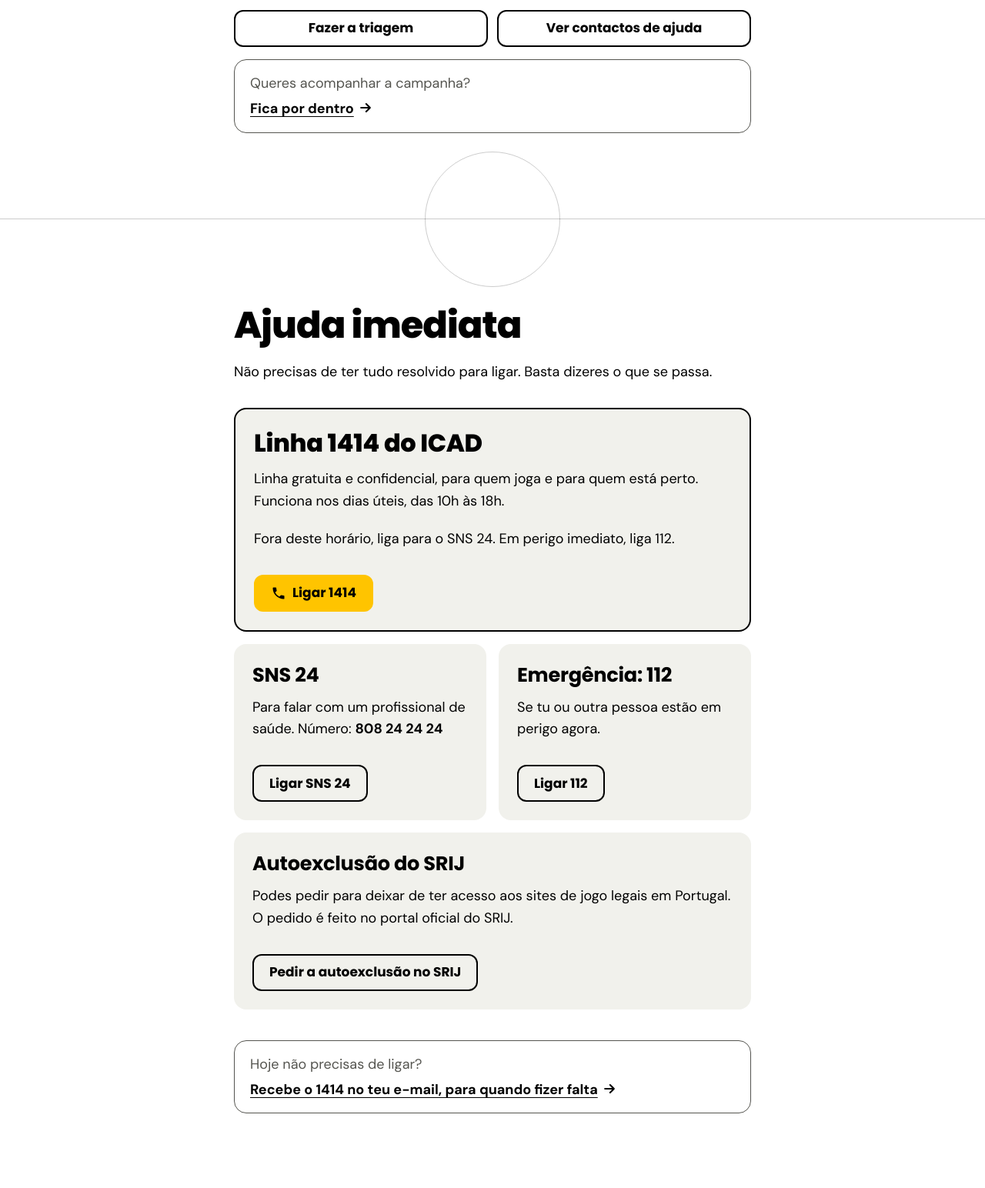
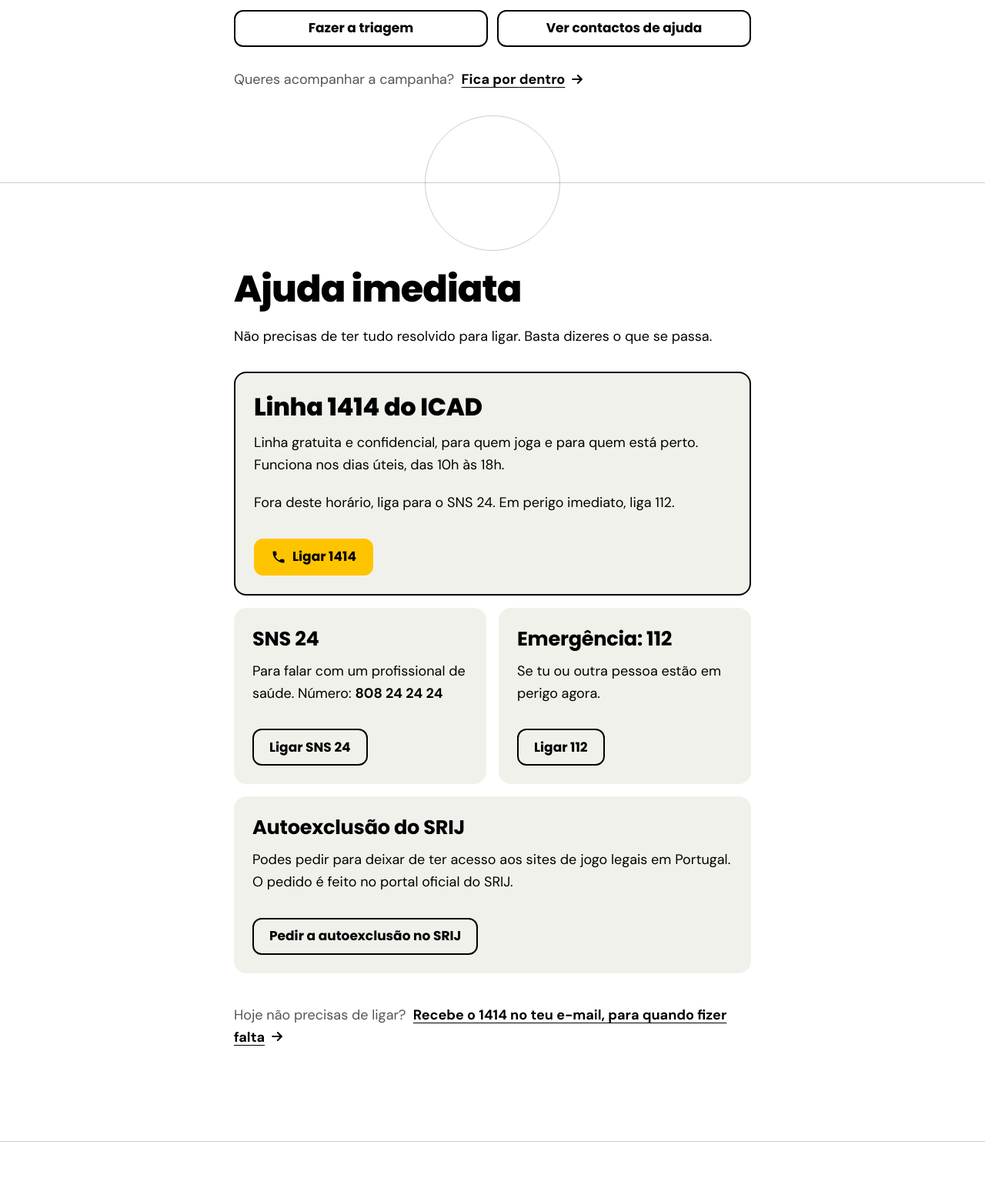
Before and after one commit to alvesxyz/fora-de-jogo, a plain HTML site: page index.html in a window 1280 px wide. Shown: the part 536-2080 px from the top of the page at 77% size. Drawn offline with Linux system fonts and the light colour scheme.

Commit message:
Convites como linha de texto, sem caixa
Repõe o ritmo de espaçamento entre secções. A seta fica sempre junto
da última palavra.

Co-Authored-By: Claude Opus 5.5 <noreply@anthropic.com>
Claude-Session: https://claude.ai/code/session_01CcraKdsfgpqu2zxuU2NHAS

```diff
--- a/index.html
+++ b/index.html
@@ -59,7 +59,7 @@
         </div>
         <a class="convite" href="#fica-por-dentro" data-convite="topo">
           <span class="convite__gancho">Queres acompanhar a campanha?</span>
-          <span class="convite__acao">Fica por dentro<svg class="convite__seta" viewBox="0 0 24 24" aria-hidden="true" focusable="false"><path d="M5 12h13M13 6l6 6-6 6"/></svg></span>
+          <span class="convite__acao">Fica por <span class="convite__fim">dentro<svg class="convite__seta" viewBox="0 0 24 24" aria-hidden="true" focusable="false"><path d="M5 12h13M13 6l6 6-6 6"/></svg></span></span>
         </a>
       </div>
     </section>
@@ -98,7 +98,7 @@
         </ul>
         <a class="convite" href="#fica-por-dentro" data-convite="ajuda">
           <span class="convite__gancho">Hoje não precisas de ligar?</span>
-          <span class="convite__acao">Recebe o 1414 no teu e-mail, para quando fizer falta<svg class="convite__seta" viewBox="0 0 24 24" aria-hidden="true" focusable="false"><path d="M5 12h13M13 6l6 6-6 6"/></svg></span>
+          <span class="convite__acao">Recebe o 1414 no teu e-mail, para quando fizer <span class="convite__fim">falta<svg class="convite__seta" viewBox="0 0 24 24" aria-hidden="true" focusable="false"><path d="M5 12h13M13 6l6 6-6 6"/></svg></span></span>
         </a>
       </div>
     </section>
@@ -114,7 +114,7 @@
         </div>
         <a class="convite" href="#fica-por-dentro" data-convite="video">
           <span class="convite__gancho">O vídeo ainda está a ser produzido.</span>
-          <span class="convite__acao">Deixa o e-mail e sê dos primeiros a vê-lo<svg class="convite__seta" viewBox="0 0 24 24" aria-hidden="true" focusable="false"><path d="M5 12h13M13 6l6 6-6 6"/></svg></span>
+          <span class="convite__acao">Deixa o e-mail e sê dos primeiros a <span class="convite__fim">vê-lo<svg class="convite__seta" viewBox="0 0 24 24" aria-hidden="true" focusable="false"><path d="M5 12h13M13 6l6 6-6 6"/></svg></span></span>
         </a>
       </div>
     </section>
@@ -140,7 +140,7 @@
         <p>A perturbação do jogo é uma condição de saúde. Não é falta de força de vontade, e tem tratamento.</p>
         <a class="convite" href="#fica-por-dentro" data-convite="dados">
           <span class="convite__gancho">Os números não ficam por aqui.</span>
-          <span class="convite__acao">Recebe os dados da campanha no teu e-mail<svg class="convite__seta" viewBox="0 0 24 24" aria-hidden="true" focusable="false"><path d="M5 12h13M13 6l6 6-6 6"/></svg></span>
+          <span class="convite__acao">Recebe os dados da campanha no teu <span class="convite__fim">e-mail<svg class="convite__seta" viewBox="0 0 24 24" aria-hidden="true" focusable="false"><path d="M5 12h13M13 6l6 6-6 6"/></svg></span></span>
         </a>
       </div>
     </section>
@@ -159,7 +159,7 @@
         <p class="nota">Adaptado dos critérios do manual de diagnóstico da Associação Americana de Psiquiatria (DSM-5). Não é um diagnóstico.</p>
         <a class="convite" href="#fica-por-dentro" data-convite="sinais">
           <span class="convite__gancho">Queres perceber melhor estes sinais?</span>
-          <span class="convite__acao">Recebe três e-mails curtos em 30 dias<svg class="convite__seta" viewBox="0 0 24 24" aria-hidden="true" focusable="false"><path d="M5 12h13M13 6l6 6-6 6"/></svg></span>
+          <span class="convite__acao">Recebe três e-mails curtos em 30 <span class="convite__fim">dias<svg class="convite__seta" viewBox="0 0 24 24" aria-hidden="true" focusable="false"><path d="M5 12h13M13 6l6 6-6 6"/></svg></span></span>
         </a>
       </div>
     </section>
@@ -237,7 +237,7 @@
         <noscript><p class="aviso">A triagem precisa de JavaScript para mostrar o resultado. Os contactos de ajuda funcionam sem ele.</p></noscript>
         <a class="convite" href="#fica-por-dentro" data-convite="triagem">
           <span class="convite__gancho">A triagem fica só contigo.</span>
-          <span class="convite__acao">Se quiseres, acompanha a campanha por e-mail<svg class="convite__seta" viewBox="0 0 24 24" aria-hidden="true" focusable="false"><path d="M5 12h13M13 6l6 6-6 6"/></svg></span>
+          <span class="convite__acao">Se quiseres, acompanha a campanha por <span class="convite__fim">e-mail<svg class="convite__seta" viewBox="0 0 24 24" aria-hidden="true" focusable="false"><path d="M5 12h13M13 6l6 6-6 6"/></svg></span></span>
         </a>
       </div>
     </section>
@@ -256,7 +256,7 @@
         <button type="button" class="botao botao--contorno" id="abrir-amigo">Falar com o assistente sobre um amigo</button>
         <a class="convite" href="#fica-por-dentro" data-convite="amigo">
           <span class="convite__gancho">Queres preparar essa conversa?</span>
-          <span class="convite__acao">Recebe o guia para falar com um amigo<svg class="convite__seta" viewBox="0 0 24 24" aria-hidden="true" focusable="false"><path d="M5 12h13M13 6l6 6-6 6"/></svg></span>
+          <span class="convite__acao">Recebe o guia para falar com um <span class="convite__fim">amigo<svg class="convite__seta" viewBox="0 0 24 24" aria-hidden="true" focusable="false"><path d="M5 12h13M13 6l6 6-6 6"/></svg></span></span>
         </a>
       </div>
     </section>
@@ -296,7 +296,7 @@
         </div>
         <a class="convite" href="#fica-por-dentro" data-convite="assistente">
           <span class="convite__gancho">Preferes ler com calma, ao teu ritmo?</span>
-          <span class="convite__acao">Recebe a campanha no teu e-mail<svg class="convite__seta" viewBox="0 0 24 24" aria-hidden="true" focusable="false"><path d="M5 12h13M13 6l6 6-6 6"/></svg></span>
+          <span class="convite__acao">Recebe a campanha no teu <span class="convite__fim">e-mail<svg class="convite__seta" viewBox="0 0 24 24" aria-hidden="true" focusable="false"><path d="M5 12h13M13 6l6 6-6 6"/></svg></span></span>
         </a>
       </div>
     </section>
@@ -391,7 +391,7 @@
         </div>
         <a class="convite" href="#fica-por-dentro" data-convite="clube">
           <span class="convite__gancho">Queres passar um dia com a equipa principal?</span>
-          <span class="convite__acao">Inscreve-te: as 100 vagas são por ordem de inscrição<svg class="convite__seta" viewBox="0 0 24 24" aria-hidden="true" focusable="false"><path d="M5 12h13M13 6l6 6-6 6"/></svg></span>
+          <span class="convite__acao">Inscreve-te: as 100 vagas são por ordem de <span class="convite__fim">inscrição<svg class="convite__seta" viewBox="0 0 24 24" aria-hidden="true" focusable="false"><path d="M5 12h13M13 6l6 6-6 6"/></svg></span></span>
         </a>
       </div>
     </section>
--- a/style.css
+++ b/style.css
@@ -340,24 +340,23 @@ main:focus { outline: none; }
    Um por bloco, cada um com texto próprio. Ação secundária: sem amarelo,
    para o 1414 continuar a ser o único destaque. */
 .convite {
-  display: block;
-  min-height: 2.75rem;
-  margin-top: 2.5rem;
-  padding: 1rem 1.25rem;
-  border: 1px solid var(--borda-campo);
-  border-radius: var(--raio);
+  display: inline-block;
+  max-width: 65ch;
+  margin-top: 2rem;
+  padding-block: 0.5rem;   /* área de toque de 44px */
   color: var(--texto);
   text-decoration: none;
 }
-.convite:hover { border-color: var(--texto); background: var(--painel); }
-.convite__gancho { display: block; color: var(--texto-2); }
+.convite__gancho { color: var(--texto-2); }
 .convite__acao {
-  display: block;
-  margin-top: 0.25rem;
+  margin-left: 0.25em;
   font-weight: 700;
   text-decoration: underline;
   text-underline-offset: 0.2em;
+  text-decoration-thickness: 0.08em;
 }
+.convite__fim { white-space: nowrap; }
+.convite:hover .convite__acao { text-decoration-thickness: 0.15em; }
 .convite__seta {
   display: inline-block;
   vertical-align: -0.2em;
@@ -370,13 +369,10 @@ main:focus { outline: none; }
   stroke-linecap: round;
   stroke-linejoin: round;
 }
-.abertura .convite { margin-top: 1rem; }
+.abertura .convite { margin-top: 1.25rem; }
 @media (prefers-reduced-motion: no-preference) {
   .convite__seta { transition: transform 200ms cubic-bezier(0.16, 1, 0.3, 1); }
   .convite:hover .convite__seta { transform: translateX(0.25rem); }
-}
-@media (forced-colors: active) {
-  .convite { border: 2px solid LinkText; }
 }
 
 /* ---------- Botões ---------- */
```
